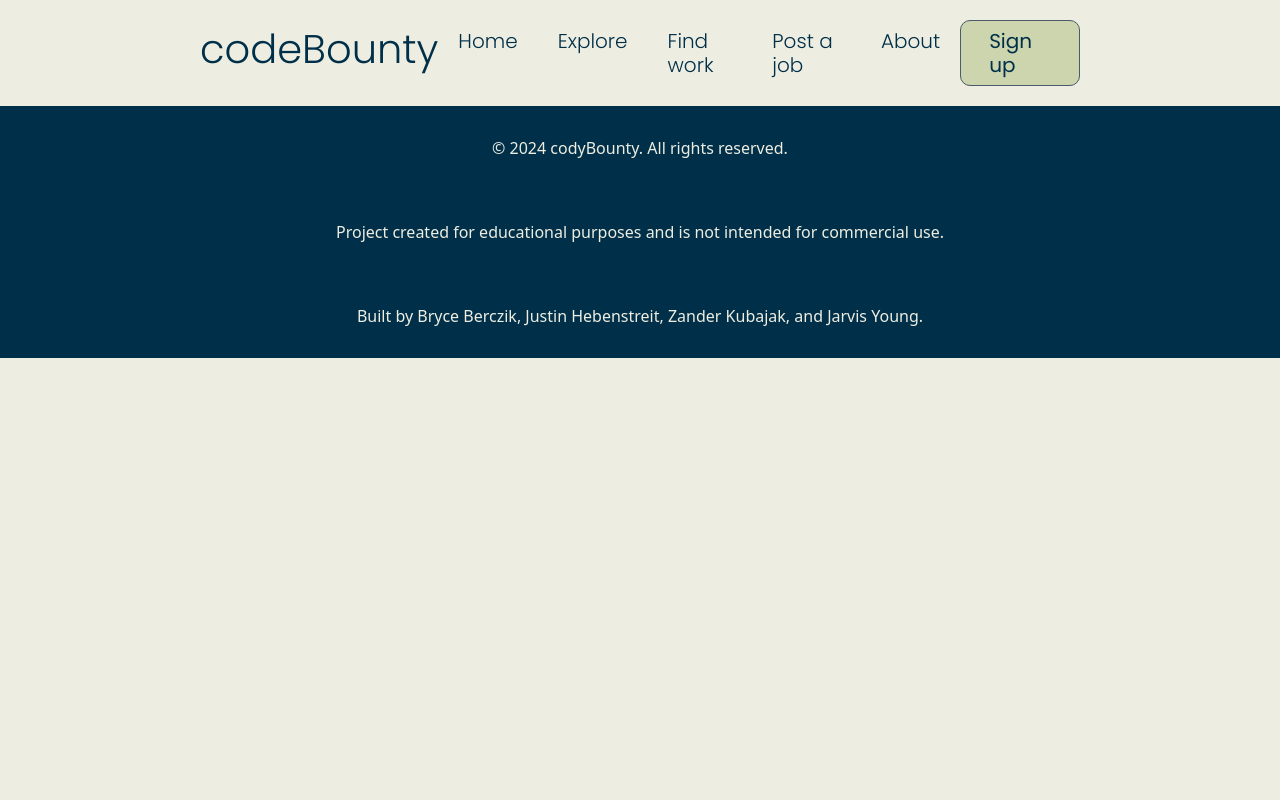
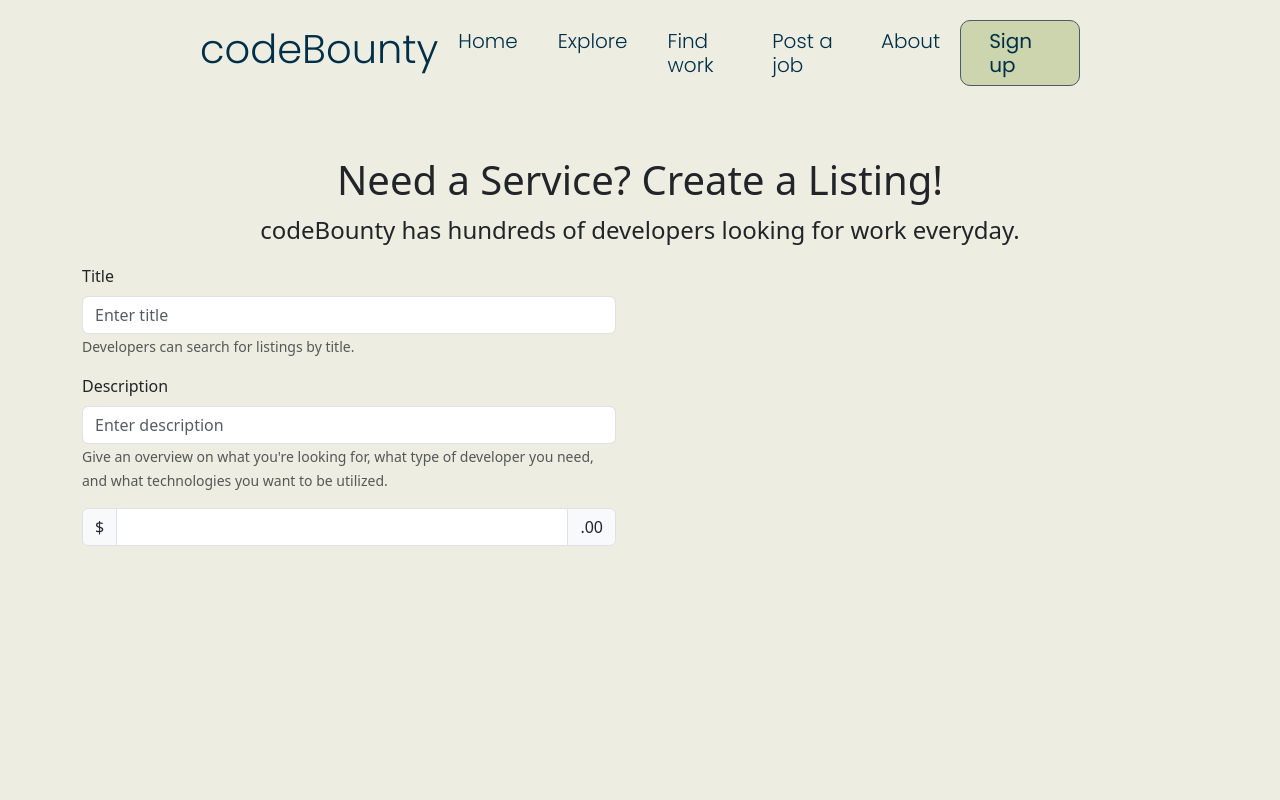
Before and after one commit to bryceberczik/codeBounty, a React (Vite) app in the folder client/: page /post-listing in a window 1280 px wide. Shown: the top 800 px of the page. Built offline with nearby package versions, Linux system fonts and the light colour scheme.

Commit message:
Created Form for Listing

```diff
--- a/client/src/css/postajob.css
+++ b/client/src/css/postajob.css
@@ -0,0 +1,8 @@
+#post-job-heading {
+  text-align: center;
+  padding-top: 50px;
+}
+
+#post-job-heading p {
+  font-size: 24px;
+}
--- a/client/src/pages/PostAJob.tsx
+++ b/client/src/pages/PostAJob.tsx
@@ -1,9 +1,50 @@
+import { Container, Col, Row } from "react-bootstrap";
+import { Form, InputGroup, Button } from "react-bootstrap";
 import "../css/postajob.css";
 
 const PostAJob = () => {
   return (
-    <div>
+    <div style={{ paddingBottom: "1000px" }}>
+      <div id="post-job-heading">
+        <h1>Need a Service? Create a Listing!</h1>
+        <p>codeBounty has hundreds of developers looking for work everyday.</p>
+      </div>
 
+      <Container>
+        <Row className="g-5">
+          <Col md={6}>
+            <Form>
+              <Form.Group className="mb-3" controlId="formListingTitle">
+                <Form.Label>Title</Form.Label>
+                <Form.Control type="text" placeholder="Enter title" />
+                <Form.Text className="text-muted">
+                  Developers can search for listings by title.
+                </Form.Text>
+              </Form.Group>
+
+              <Form.Group className="mb-3" controlId="formListingDescription">
+                <Form.Label>Description</Form.Label>
+                <Form.Control type="text" placeholder="Enter description" />
+                <Form.Text className="text-muted">
+                  Give an overview on what you're looking for, what type of
+                  developer you need, and what technologies you want to be
+                  utilized.
+                </Form.Text>
+              </Form.Group>
+
+              <InputGroup className="mb-3">
+                <InputGroup.Text>$</InputGroup.Text>
+                <Form.Control aria-label="Price (to the nearest dollar)" />
+                <InputGroup.Text>.00</InputGroup.Text>
+              </InputGroup>
+            </Form>
+          </Col>
+
+          <Col md={6}>
+
+          </Col>
+        </Row>
+      </Container>
     </div>
   );
 };
```
